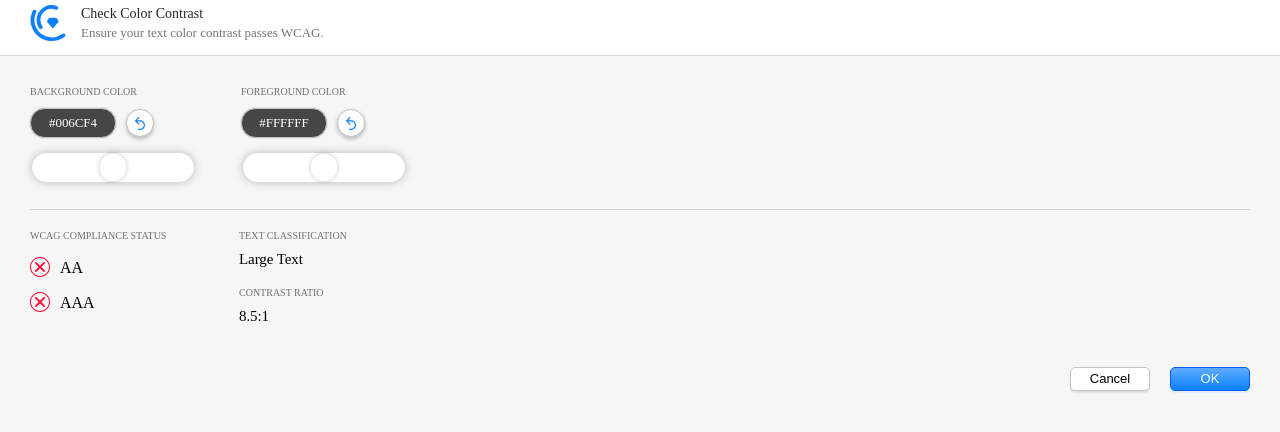
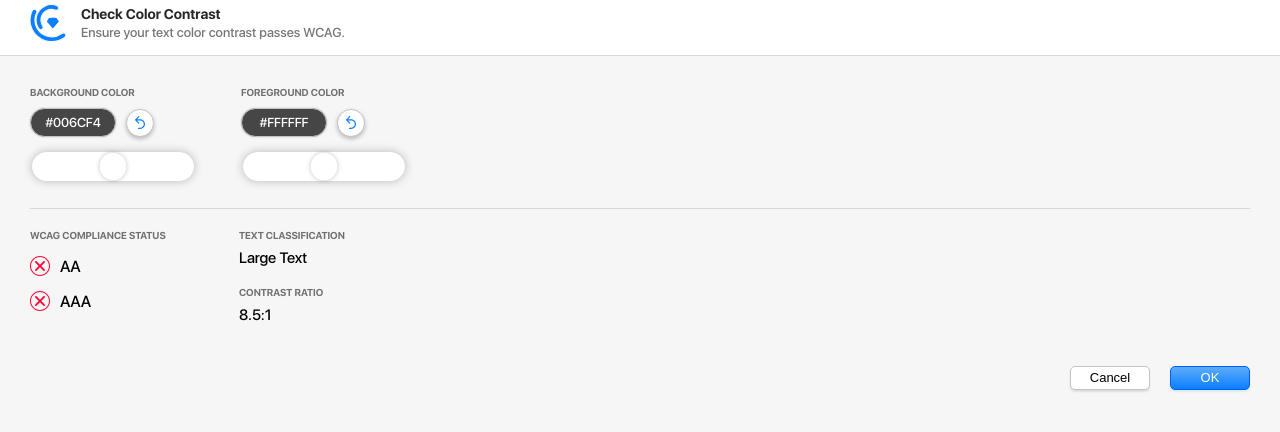
Before and after one commit to ygev/cluse, a plain HTML site: page Cluse.sketchplugin/Contents/Resources/web-ui/index.html in a window 1280 px wide. Drawn offline with nearby package versions, Linux system fonts and the light colour scheme.

Commit message:
Add fontface SFUI.

```diff
--- a/Cluse.sketchplugin/Contents/Resources/web-ui/style.css
+++ b/Cluse.sketchplugin/Contents/Resources/web-ui/style.css
@@ -1,13 +1,20 @@
+@font-face {
+	font-family: "SFUIDisplay-Bold";
+	src: url("fonts/SF-UI-Display-Bold.woff") format("woff");
+}
+
+@font-face {
+	font-family: "SFUIDisplay-Medium";
+	src: url("fonts/SF-UI-Display-Medium.woff") format("woff");
+}
+
 body,
 html {
-	/* background-color: yellow; */
 	padding: 0;
 	margin: 0;
 	width: 100%;
 	height: 100%;
-	font-family: -apple-system, BlinkMacSystemFont, sans-serif;
-}
-body {
+	font-family: -apple-system, sans-serif;
 	background-color: #F7F6F7;
 }
 
@@ -44,14 +51,14 @@ body {
 	margin-left: 15px;
 }
 .title-tab {
-	font-family: SFUIDisplay-Bold;
+	font-family: "SFUIDisplay-Bold";
 	font-size: 14px;
 	line-height: 20px;
 	color: #262626;
 }
 
 .subtitle-tab {
-	font-family: SFUIDisplay-Medium;
+	font-family: "SFUIDisplay-Medium";
 	font-size: 13px;
 	line-height: 18px;
 	color: #757575;
@@ -69,7 +76,7 @@ body {
 }
 
 .title-tool {
-	font-family: SFUIDisplay-Bold;
+	font-family: "SFUIDisplay-Bold";
 	font-size: 10px;
 	color: #707070;
 	text-transform: uppercase;
@@ -77,7 +84,7 @@ body {
 }
 
 .title-return {
-	font-family: SFUIDisplay-Medium;
+	font-family: "SFUIDisplay-Medium";
 	font-size: 15px;
 	color: #000000;
 	letter-spacing: -0.08px;
@@ -143,7 +150,7 @@ body {
 	padding-top: 6px;
 	padding-bottom: 6px;
 	/* Input Font */
-	font-family: SFUIDisplay-Medium;
+	font-family: "SFUIDisplay-Medium";
 	font-size: 13px;
 	color: #fff;
 	text-transform: uppercase;
```
Also changed, not shown: Cluse.sketchplugin/Contents/Resources/web-ui/fonts/SF-UI-Display-Bold.woff (added), Cluse.sketchplugin/Contents/Resources/web-ui/fonts/SF-UI-Display-Medium.woff (added).
